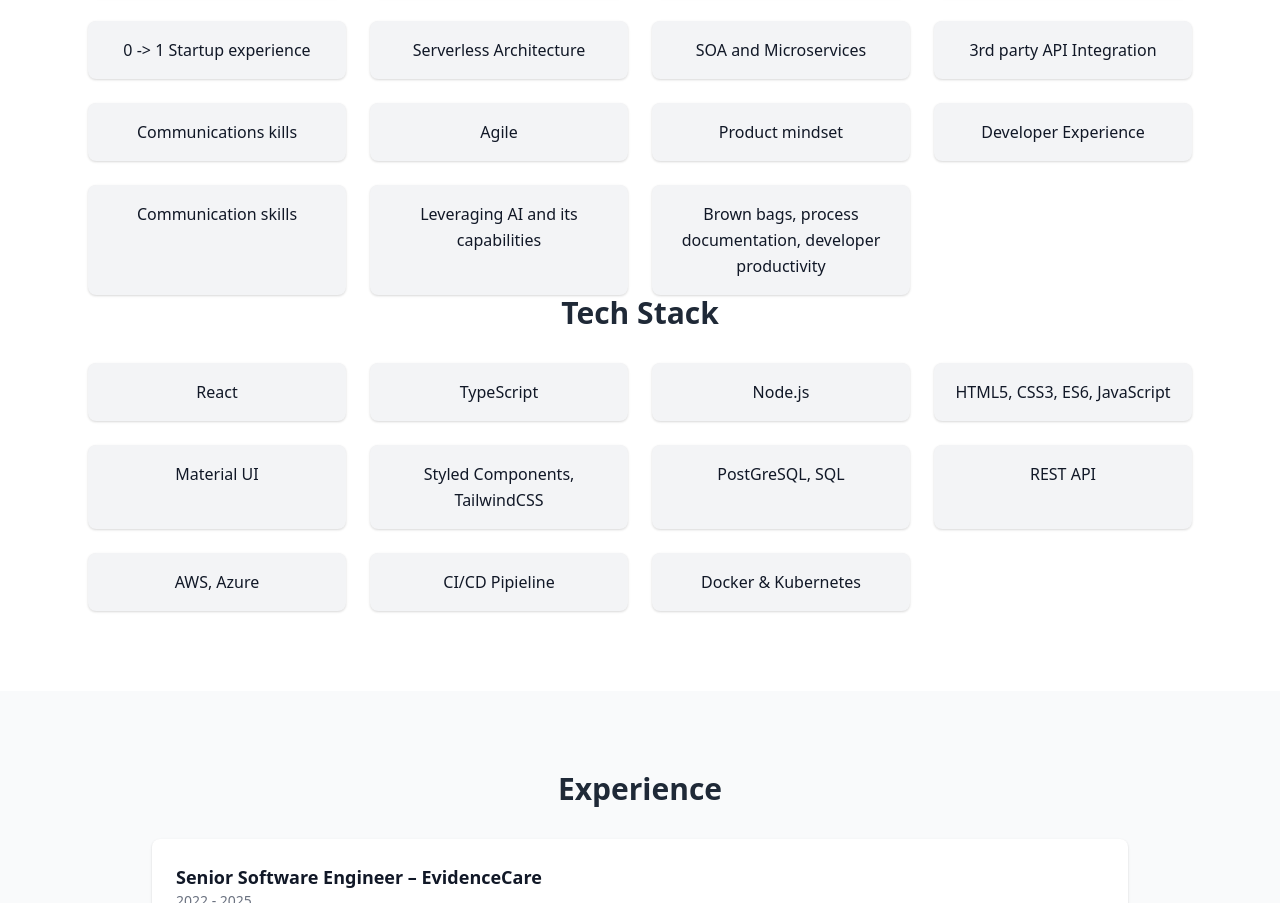
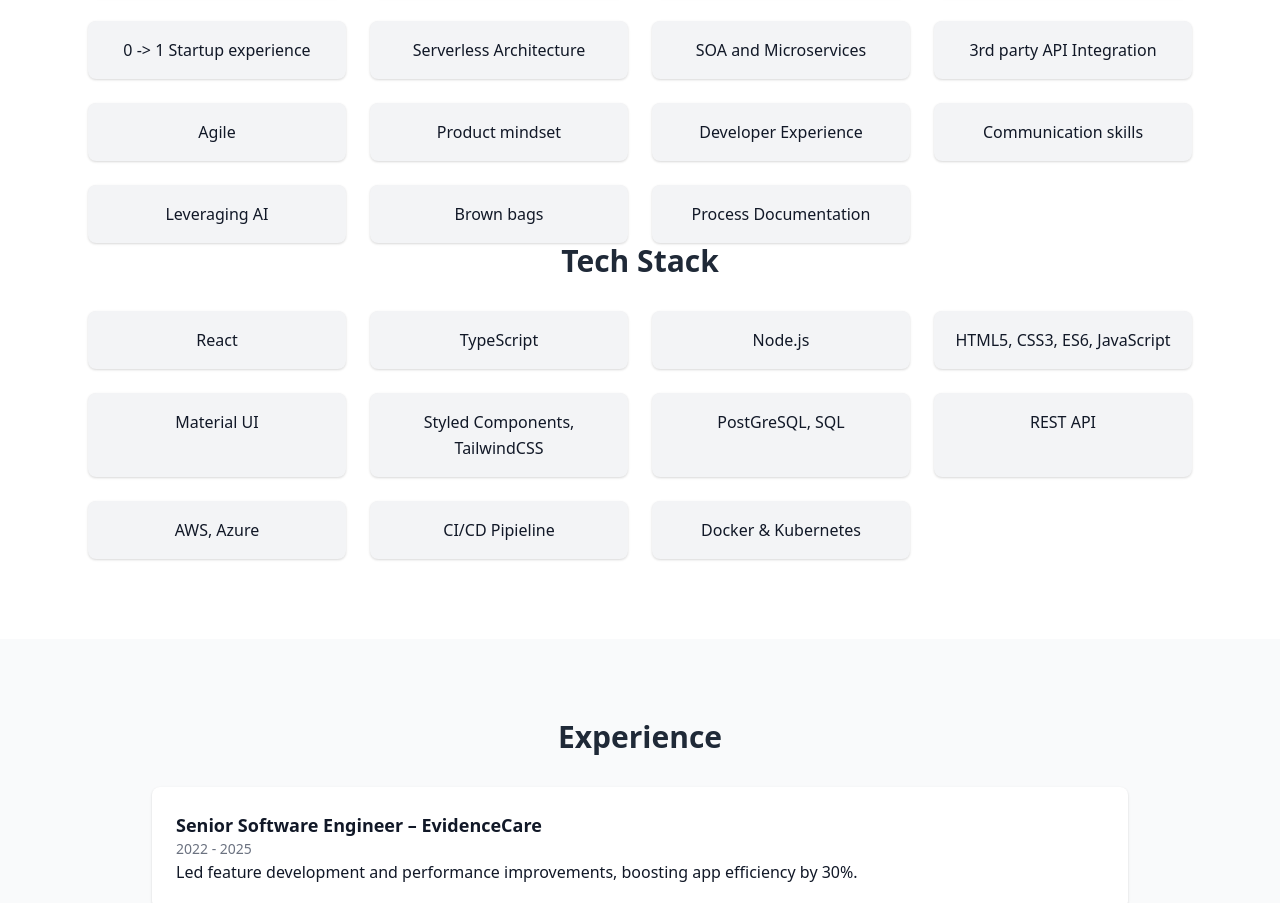
Before and after one commit to shemasree/hemasree.github.io, a plain HTML site: page index.html in a window 1280 px wide. Shown: the part 1303-2206 px from the top of the page. Drawn offline with nearby package versions, Linux system fonts and the light colour scheme.

Commit message:
Update index.html

```diff
--- a/index.html
+++ b/index.html
@@ -58,13 +58,13 @@
         <div class="p-4 bg-gray-100 shadow rounded-lg">Serverless Architecture</div>
         <div class="p-4 bg-gray-100 shadow rounded-lg">SOA and Microservices</div>
         <div class="p-4 bg-gray-100 shadow rounded-lg">3rd party API Integration</div>
-        <div class="p-4 bg-gray-100 shadow rounded-lg">Communications kills</div>
         <div class="p-4 bg-gray-100 shadow rounded-lg">Agile</div>
         <div class="p-4 bg-gray-100 shadow rounded-lg">Product mindset</div>
         <div class="p-4 bg-gray-100 shadow rounded-lg">Developer Experience</div>
         <div class="p-4 bg-gray-100 shadow rounded-lg">Communication skills</div>
-        <div class="p-4 bg-gray-100 shadow rounded-lg">Leveraging AI and its capabilities</div>
-        <div class="p-4 bg-gray-100 shadow rounded-lg">Brown bags, process documentation, developer productivity</div>
+        <div class="p-4 bg-gray-100 shadow rounded-lg">Leveraging AI</div>
+        <div class="p-4 bg-gray-100 shadow rounded-lg">Brown bags</div>
+        <div class="p-4 bg-gray-100 shadow rounded-lg">Process Documentation</div>
       </div>
     <h2 class="text-3xl font-bold mb-8 text-center text-gray-800">Tech Stack</h2>
       <div class="grid grid-cols-2 md:grid-cols-4 gap-6 text-center">
```
